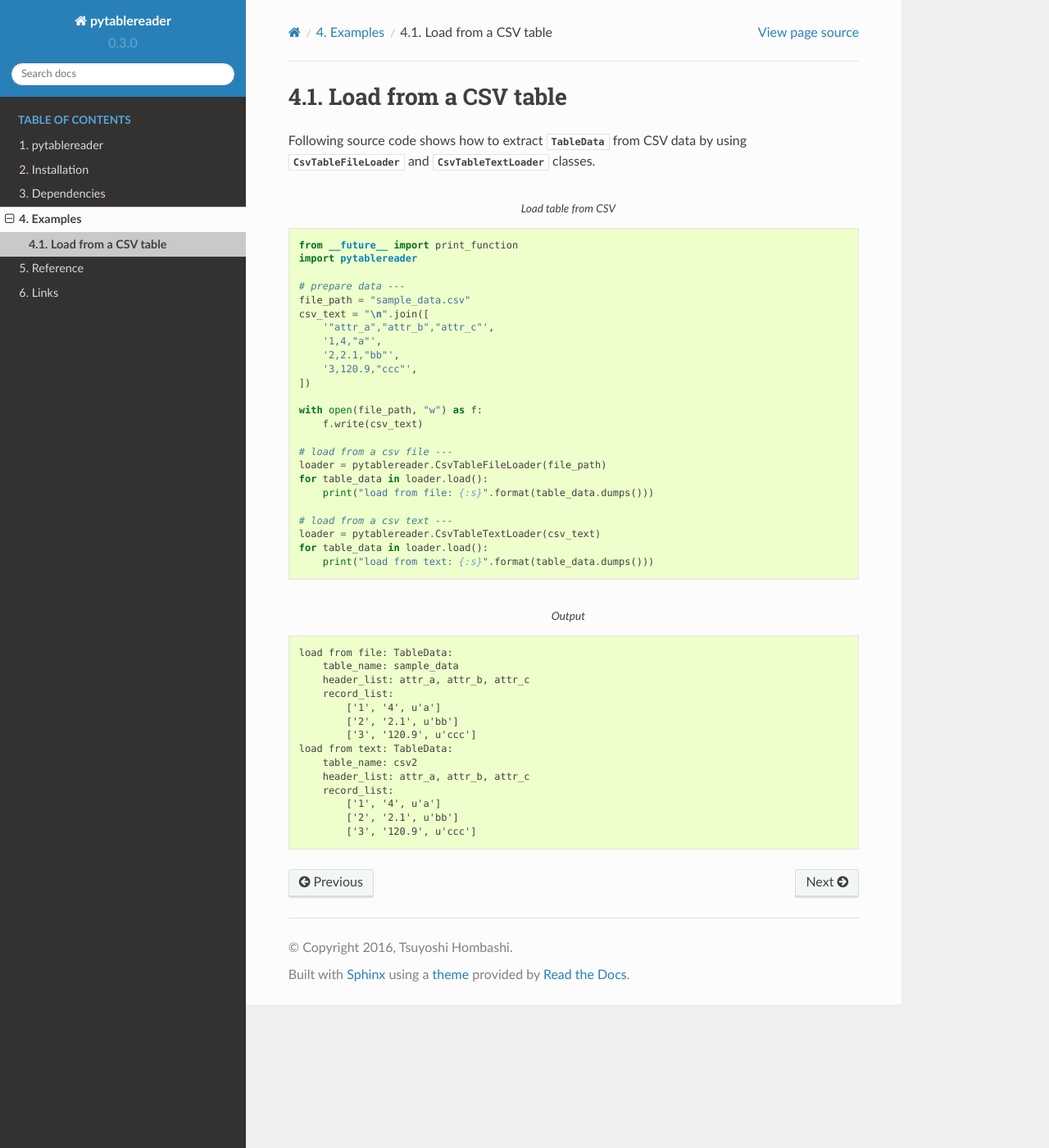
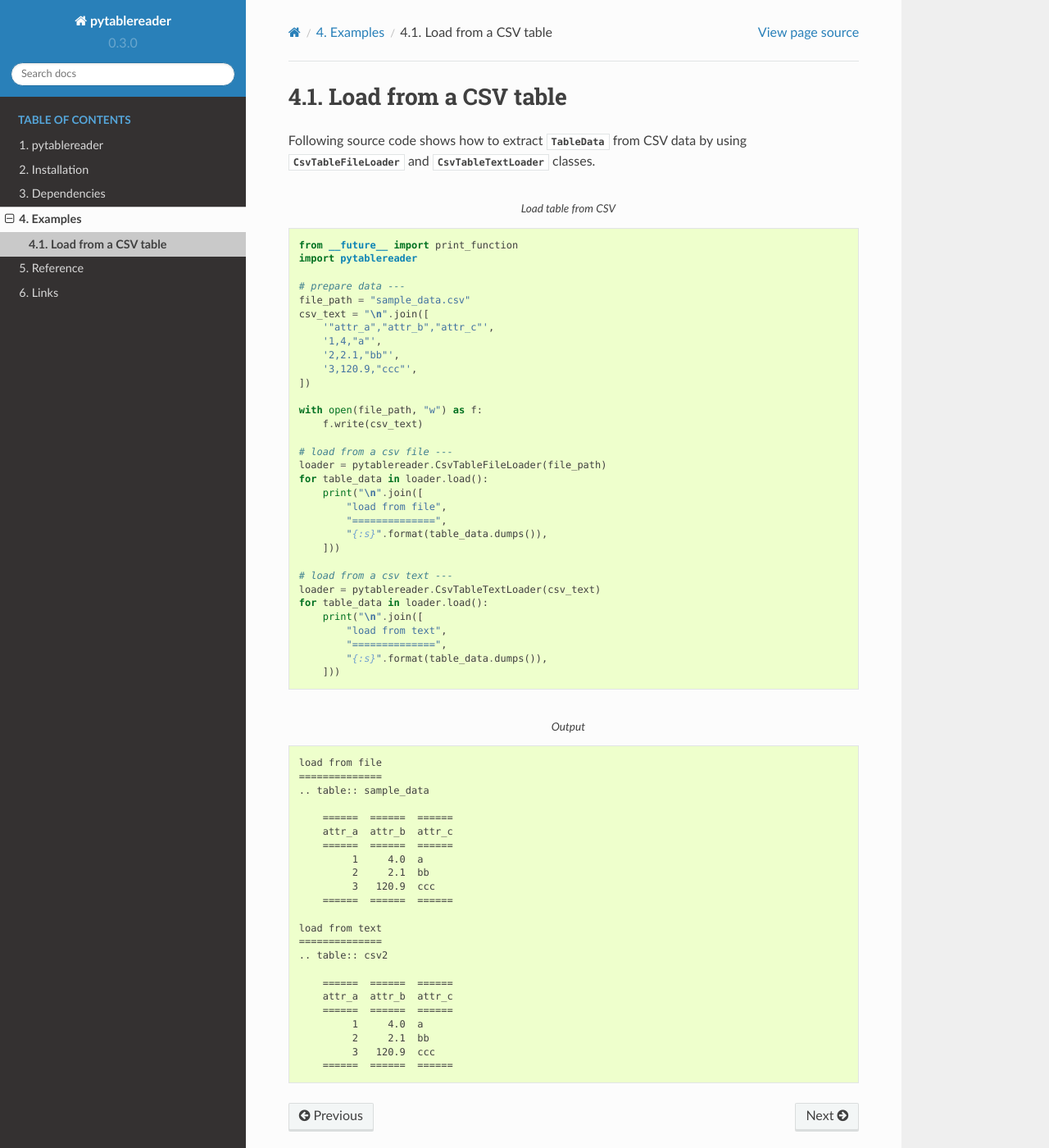
Before and after one commit to thombashi/pytablereader, a Sphinx documentation site: the page built from docs/pages/examples/csv.rst, in a window 1280 px wide and 1400 px high. Shown: the whole window at 82% size. Built offline with Sphinx 7.4.7 and the Read the Docs theme 2.0.0, drawn with Linux system fonts in a browser that asks for light colours; pages that are not in the unit, such as notebooks, are missing from menus.

Commit message:
Update docs

```diff
--- a/docs/pages/examples/load_csv.txt
+++ b/docs/pages/examples/load_csv.txt
@@ -20,28 +20,45 @@
     # load from a csv file ---
     loader = pytablereader.CsvTableFileLoader(file_path)
     for table_data in loader.load():
-        print("load from file: {:s}".format(table_data.dumps()))
+        print("\n".join([
+            "load from file",
+            "==============",
+            "{:s}".format(table_data.dumps()),
+        ]))
 
     # load from a csv text ---
     loader = pytablereader.CsvTableTextLoader(csv_text)
     for table_data in loader.load():
-        print("load from text: {:s}".format(table_data.dumps()))
+        print("\n".join([
+            "load from text",
+            "==============",
+            "{:s}".format(table_data.dumps()),
+        ]))
 
 
 .. code-block:: none
     :caption: Output
 
-    load from file: TableData:
-        table_name: sample_data
-        header_list: attr_a, attr_b, attr_c
-        record_list:
-            ['1', '4', u'a']
-            ['2', '2.1', u'bb']
-            ['3', '120.9', u'ccc']
-    load from text: TableData:
-        table_name: csv2
-        header_list: attr_a, attr_b, attr_c
-        record_list:
-            ['1', '4', u'a']
-            ['2', '2.1', u'bb']
-            ['3', '120.9', u'ccc']
+    load from file
+    ==============
+    .. table:: sample_data
+
+        ======  ======  ======
+        attr_a  attr_b  attr_c
+        ======  ======  ======
+             1     4.0  a
+             2     2.1  bb
+             3   120.9  ccc
+        ======  ======  ======
+
+    load from text
+    ==============
+    .. table:: csv2
+
+        ======  ======  ======
+        attr_a  attr_b  attr_c
+        ======  ======  ======
+             1     4.0  a
+             2     2.1  bb
+             3   120.9  ccc
+        ======  ======  ======
--- a/docs/pages/reference/error.rst
+++ b/docs/pages/reference/error.rst
@@ -10,7 +10,13 @@ Errors
 .. autoexception:: pytablereader.InvalidHeaderNameError
     :show-inheritance:
 
+.. autoexception:: pytablereader.InvalidPathError
+    :show-inheritance:
+
 .. autoexception:: pytablereader.InvalidFilePathError
+    :show-inheritance:
+
+.. autoexception:: pytablereader.InvalidUrlError
     :show-inheritance:
 
 .. autoexception:: pytablereader.InvalidDataError
--- a/docs/pages/reference/loader_factory.rst
+++ b/docs/pages/reference/loader_factory.rst
@@ -7,4 +7,3 @@ TableFileLoaderFactory class
 .. autoclass:: pytablereader.TableFileLoaderFactory
     :inherited-members:
     :undoc-members:
-    :show-inheritance:
```
Also changed, not shown: docs/pages/reference/loader.rst (+7 -38 lines).
